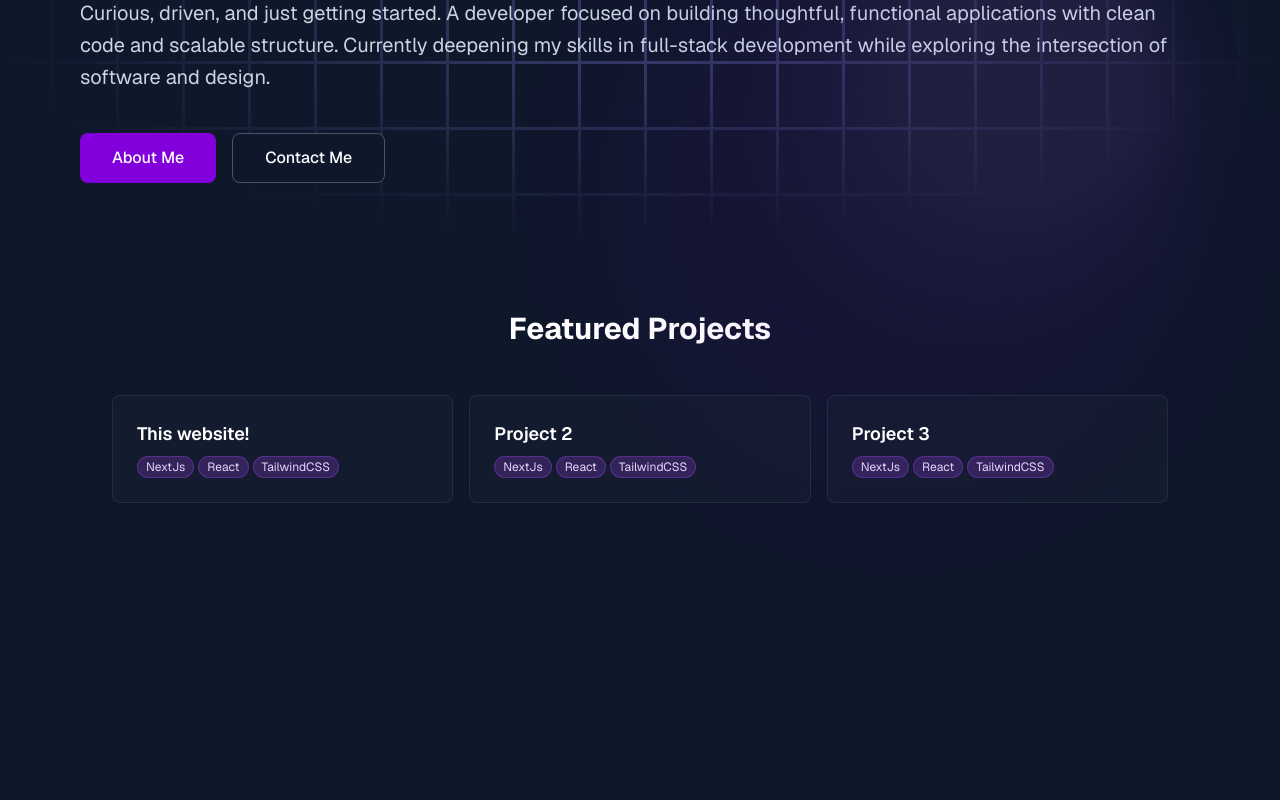
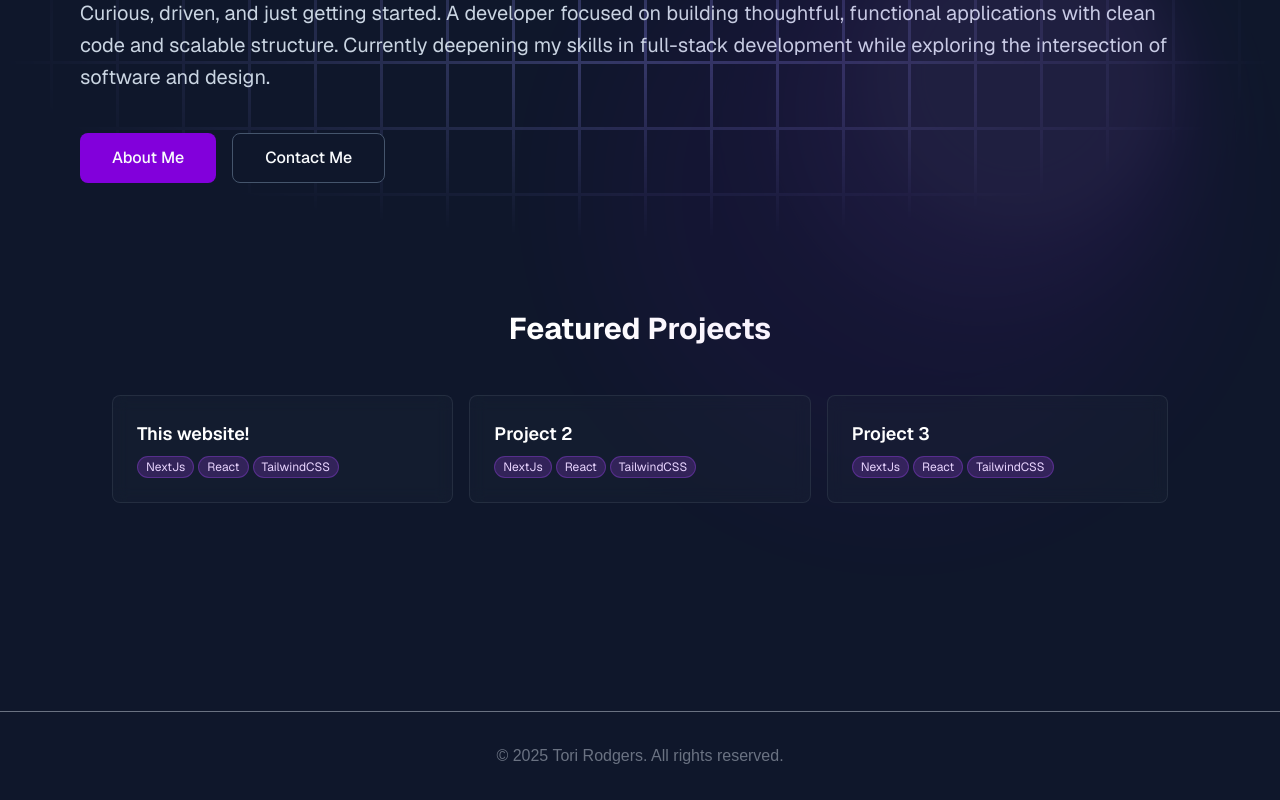
Before and after one commit to tori-rodgers/torirodgers.com, a Next.js app: page / in a window 1280 px wide. Shown: the part 267-1067 px from the top of the page. Before the commit the page ends 978 px from the top, so only its background shows below. Built offline with nearby package versions, Linux system fonts and the light colour scheme.

Commit message:
Add Footer component and integrate it into RootLayout

```diff
--- /dev/null
+++ b/src/app/components/Footer.js
@@ -0,0 +1,15 @@
+const Footer = () => {
+  return (
+    <footer className="w-full border-t border-gray-500">
+      <div className="container">
+        <div className="flex items-center justify-center py-8">
+          <div className="text-gray-500 text-center">
+            <p>&copy; 2025 Tori Rodgers. All rights reserved.</p>
+          </div>
+        </div>
+      </div>
+    </footer>
+  );
+};
+
+export default Footer;
--- a/src/app/layout.js
+++ b/src/app/layout.js
@@ -1,6 +1,7 @@
 import { Geist, Geist_Mono } from "next/font/google";
 import "./globals.css";
 import Navbar from "./components/Header";
+import Footer from "./components/Footer";
 
 const geistSans = Geist({
   variable: "--font-geist-sans",
@@ -25,6 +26,7 @@ export default function RootLayout({ children }) {
       >
         <Navbar />
         <div className="mt-7 md:mt-20">{children}</div>
+        <Footer />
       </body>
     </html>
   );
```
